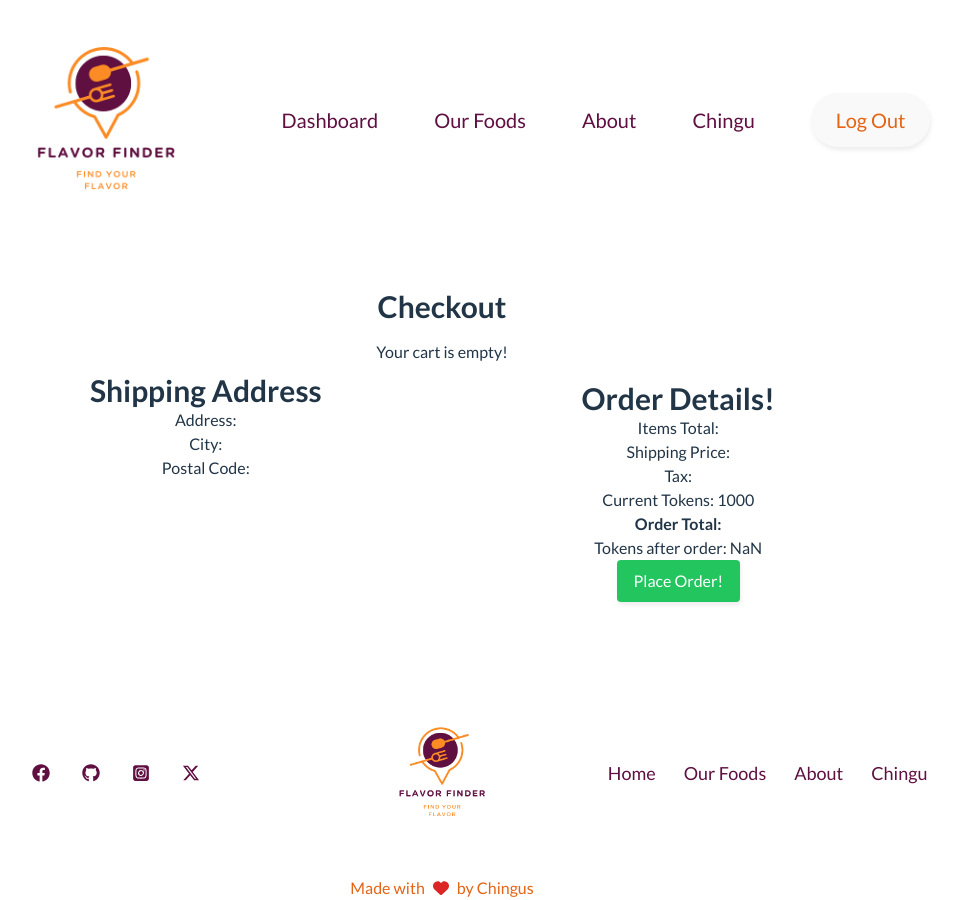
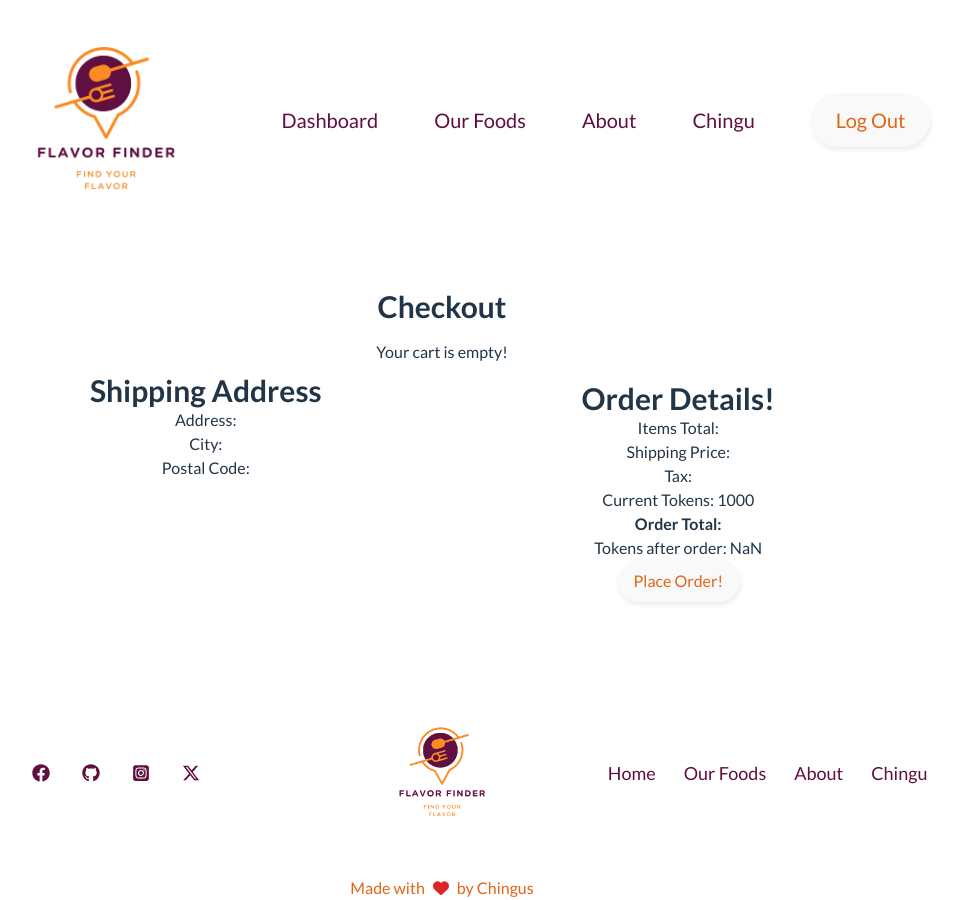
Before and after one commit to chingu-voyages/v50-tier2-team-15, a React (Vite) app: page /checkout in a window 1280 px wide. Shown: the whole page, without its empty margins (198-1157 px from the left). Built offline with nearby package versions, Linux system fonts and the light colour scheme; sample sign-in values are in the browser's storage.

Commit message:
chore: style Save Address and Place Order buttons.

```diff
--- a/src/screens/OrderScreen.jsx
+++ b/src/screens/OrderScreen.jsx
@@ -22,7 +22,7 @@ const OrderScreen = () => {
   } = cart;
 
   const [address, setAddress] = useState(shippingAddress);
-  const [savedAddress, setSavedAddress] = useState(shippingAddress);
+  const [savedAddress] = useState(shippingAddress);
 
   const handleAddressChange = (e) => {
     setAddress({ ...address, [e.target.name]: e.target.value });
@@ -124,7 +124,7 @@ const OrderScreen = () => {
                 />
                 <button
                   type="submit"
-                  className="px-4 py-2 bg-blue-500 text-white rounded hover:bg-blue-600"
+                  className="px-6 py-3 bg-purple text-white rounded-full"
                 >
                   Save Address
                 </button>
@@ -144,7 +144,7 @@ const OrderScreen = () => {
           </div>
           <button
             onClick={handleCheckout}
-            className="px-4 py-2 bg-green-500 text-white rounded hover:bg-green-600"
+            className="px-4 py-2 text-darkOrange text-bold"
           >
             Place Order!
           </button>
@@ -155,163 +155,3 @@ const OrderScreen = () => {
 };
 
 export default OrderScreen;
-
-
-
-
-
-// import { useSelector, useDispatch } from "react-redux";
-// import { useState, useEffect } from "react";
-// import {
-//   saveShippingAddress,
-//   clearCartItems,
-//   decreaseCurrency,
-// } from "../slices/cartSlice";
-// import { createOrder } from "../slices/orderSlice";
-// // import { addDecimals } from "../utils/orderHelper";
-
-// const OrderScreen = () => {
-//   const dispatch = useDispatch();
-//   const cart = useSelector((state) => state.cart) || {};
-//   const {
-//     cartItems,
-//     shippingAddress,
-//     itemsPrice,
-//     shippingPrice,
-//     taxPrice,
-//     totalPrice,
-//     currency,
-//   } = cart;
-
-//   const [address, setAddress] = useState(shippingAddress);
-//   const [savedAddress, setSavedAddress] = useState(shippingAddress);
-
-//   const handleAddressChange = (e) => {
-//     setAddress({ ...address, [e.target.name]: e.target.value });
-//   };
-
-//   useEffect(() => {
-//     console.log("Currency from state:", currency);
-//   }, [currency]);
-
-//   const handleSaveAddress = (e) => {
-//     e.preventDefault();
-//     dispatch(saveShippingAddress(address));
-//   };
-
-//   const handleCheckout = () => {
-//     console.log("Total Price:", totalPrice);
-//     console.log("Available Currency:", currency);
-//     const newOrder = {
-//       id: Date.now(), // Temporary ID for local storage
-//       cartItems,
-//       shippingAddress: address,
-//       itemsPrice,
-//       shippingPrice,
-//       taxPrice,
-//       totalPrice,
-//       createdAt: new Date().toISOString(),
-//     };
-//     if (totalPrice <= currency) {
-//       dispatch(createOrder(newOrder)).then(() => {
-//         alert("Order placed successfully!");
-//         dispatch(decreaseCurrency(totalPrice));
-//         dispatch(clearCartItems());
-//         // Redirect to a confirmation page or home page
-//       });
-//     } else {
-//       alert("Oops! Insufficient tokens to complete purchase!");
-//     }
-//   };
-
-//   return (
-//     <div className="p-4">
-//       <h1 className="text-3xl font-semibold mb-4">Checkout</h1>
-//       {cartItems && cartItems.length > 0 ? (
-//         <div>
-//           {cartItems.map((item) => (
-//             <div key={item.id} className="flex justify-between mb-2">
-//               <div>
-//                 <div>{item.dsc}</div>
-//                 <div>From: {item.name}</div>
-//                 <div> Rating: {item.rate}</div>
-//               </div>
-//               <div>x {item.qty}</div>
-//             </div>
-//           ))}
-//         </div>
-//       ) : (
-//         <p>Your cart is empty!</p>
-//       )}
-
-//       <div className="mb-4 grid grid-cols-2 ">
-//         {savedAddress ? (
-//           <div>
-//             <h2 className="text-3xl font-semibold">Shipping Address</h2>
-//             <p>Address: {savedAddress.address}</p>
-//             <p>City: {savedAddress.city}</p>
-//             <p>Postal Code: {savedAddress.postalCode}</p>
-//           </div>
-//         ) : (
-//           <div>
-//             <p>Enter your shipping address below:</p>
-//             <form onSubmit={handleSaveAddress} className="space-y-4">
-//               <input
-//                 type="text"
-//                 name="address"
-//                 value={address.address || ""}
-//                 onChange={handleAddressChange}
-//                 placeholder="Address"
-//                 className="p-2 border rounded"
-//                 required
-//               />
-//               <input
-//                 type="text"
-//                 name="city"
-//                 value={address.city || ""}
-//                 onChange={handleAddressChange}
-//                 placeholder="City"
-//                 className="p-2 border rounded"
-//                 required
-//               />
-//               <input
-//                 type="text"
-//                 name="postalCode"
-//                 value={address.postalCode || ""}
-//                 onChange={handleAddressChange}
-//                 placeholder="Postal Code"
-//                 className="p-2 border rounded"
-//                 required
-//               />
-//               <button
-//                 type="submit"
-//                 className="px-4 py-2 bg-blue-500 text-white rounded hover:bg-blue-600"
-//               >
-//                 Save Address
-//               </button>
-//             </form>
-//           </div>
-//         )}
-//         <div className="mb-4">
-//           <div className="mt-2">
-//             <h2 className="text-3xl font-semibold">Order Details!</h2>
-//             <div>Items Total: {itemsPrice}</div>
-//             <div>Shipping Price: {shippingPrice}</div>
-//             <div>Tax: {taxPrice}</div>
-//             <div>Current Tokens: {currency}</div>
-//             <div className="font-bold">Order Total: {totalPrice}</div>
-//             <div>Tokens after order: {currency - totalPrice}</div>
-//           </div>
-//           <button
-//             onClick={handleCheckout}
-//             className="px-4 py-2 bg-green-500 text-white rounded hover:bg-green-600"
-//           >
-//             Place Order!
-//           </button>
-//         </div>
-//       </div>
-//     </div>
-//   );
-// };
-
-// export default OrderScreen;
```
